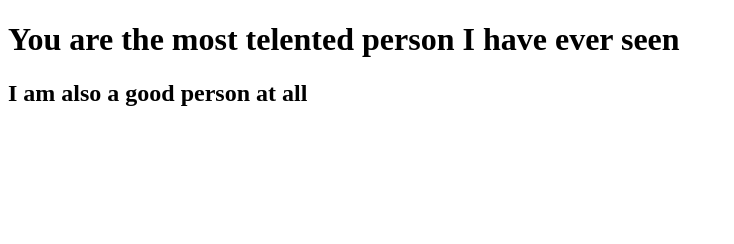
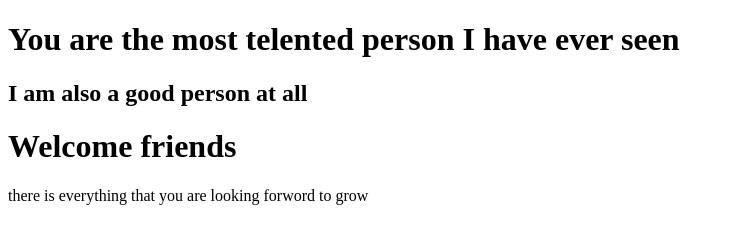
Before and after one commit to The-RCDev/LocalMachine, a plain HTML site: page index.html in a window 1280 px wide. Shown: the whole page, without its empty margins (0-734 px from the left). Drawn offline with Linux system fonts and the light colour scheme.

Commit message:
add new lines

```diff
--- a/index.html
+++ b/index.html
@@ -8,5 +8,7 @@
 <body>
     <h1>You are the most telented person I have ever seen</h1>
     <h2>I am also a good person at all</h2>
+    <h1>Welcome friends</h1>
+    <p>there is everything that you are looking forword to grow</p>
 </body>
 </html>
```
